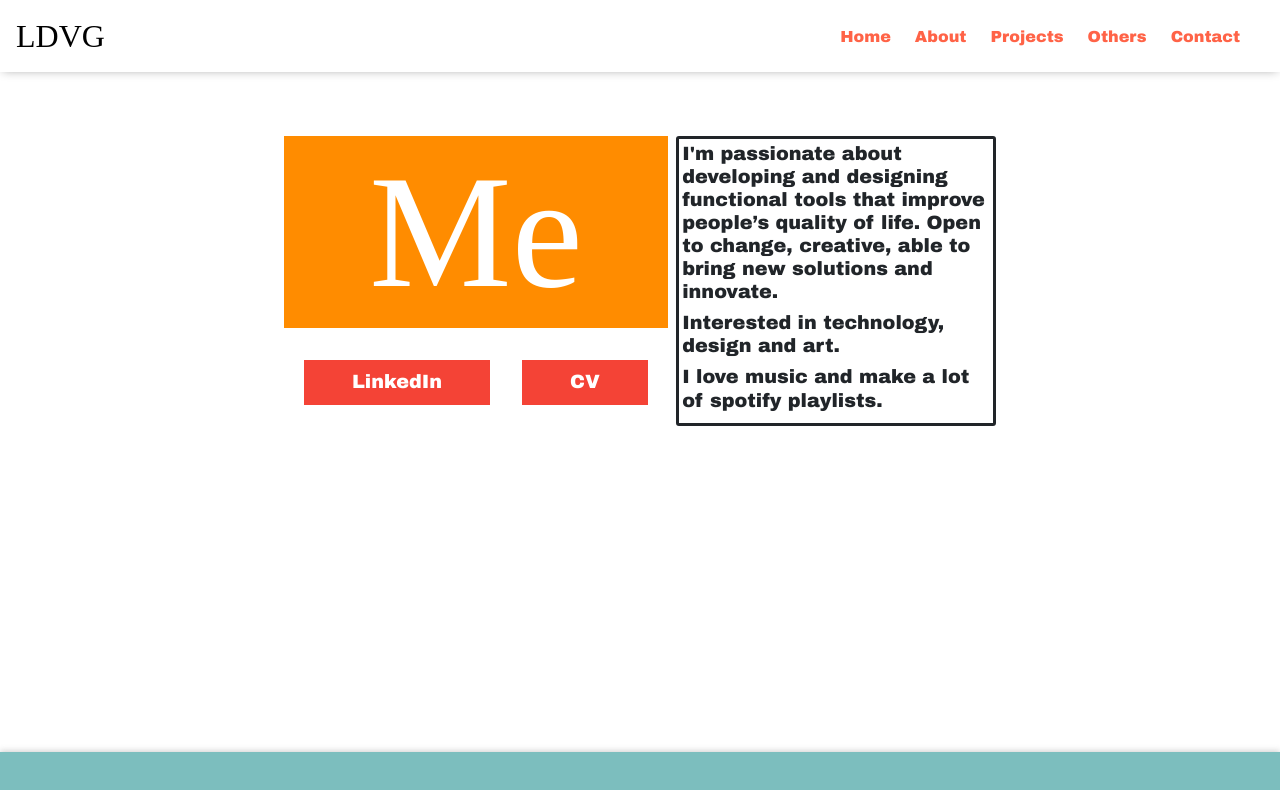
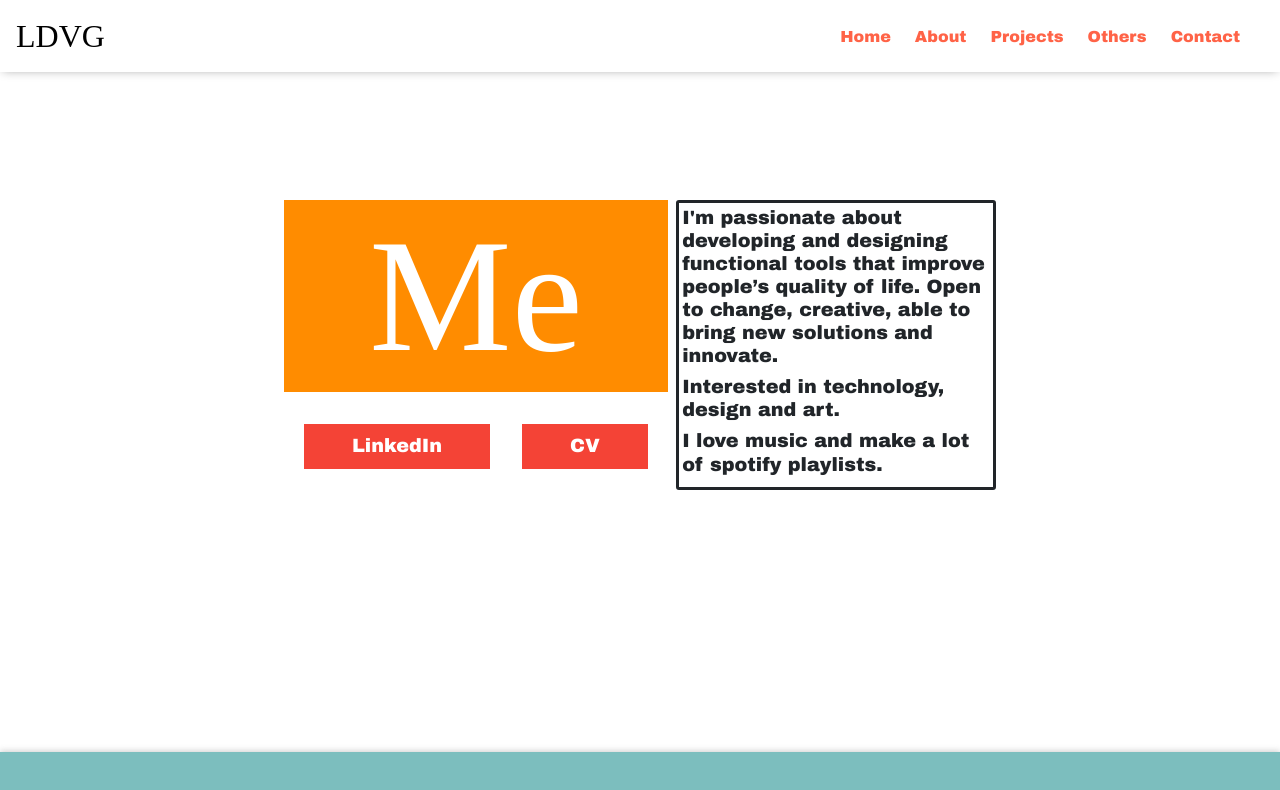
Before and after one commit to laudvg/portfolio, a React (Create React App) app: page /about in a window 1280 px wide. Shown: the top 790 px of the page. Built offline with nearby package versions, Linux system fonts and the light colour scheme; a web font is replaced by a local one.

Commit message:
updated buttons and links

```diff
--- a/src/components/About.js
+++ b/src/components/About.js
@@ -1,4 +1,5 @@
 import React from 'react'
+import { BrowserRouter as Router, Switch, Route, Link, NavLink,Redirect } from "react-router-dom";
 import '../styles/about.css'
 
 
@@ -9,8 +10,8 @@ function About() {
         <div>
           <h1>Me</h1>
           <div>
-            <button>LinkedIn</button>
-            <button>CV</button>
+            <a target="_blank" href="https://www.linkedin.com/in/lauravivasgamboa/"><button>LinkedIn</button></a>
+            <a target="_blank" href="https://drive.google.com/file/d/1_jrvPB7KUs-0JTcLZsK4RgDv5HYhyZ9r/view?usp=sharing"><button>CV</button></a>
           </div>
         </div>
 
--- a/src/styles/about.css
+++ b/src/styles/about.css
@@ -4,7 +4,7 @@
   justify-content: center;
   align-items: flex-start;
   flex-direction: row;
-  margin-top: 4rem;
+  margin-top: 10%;
 }
 
 .about h1{
```
